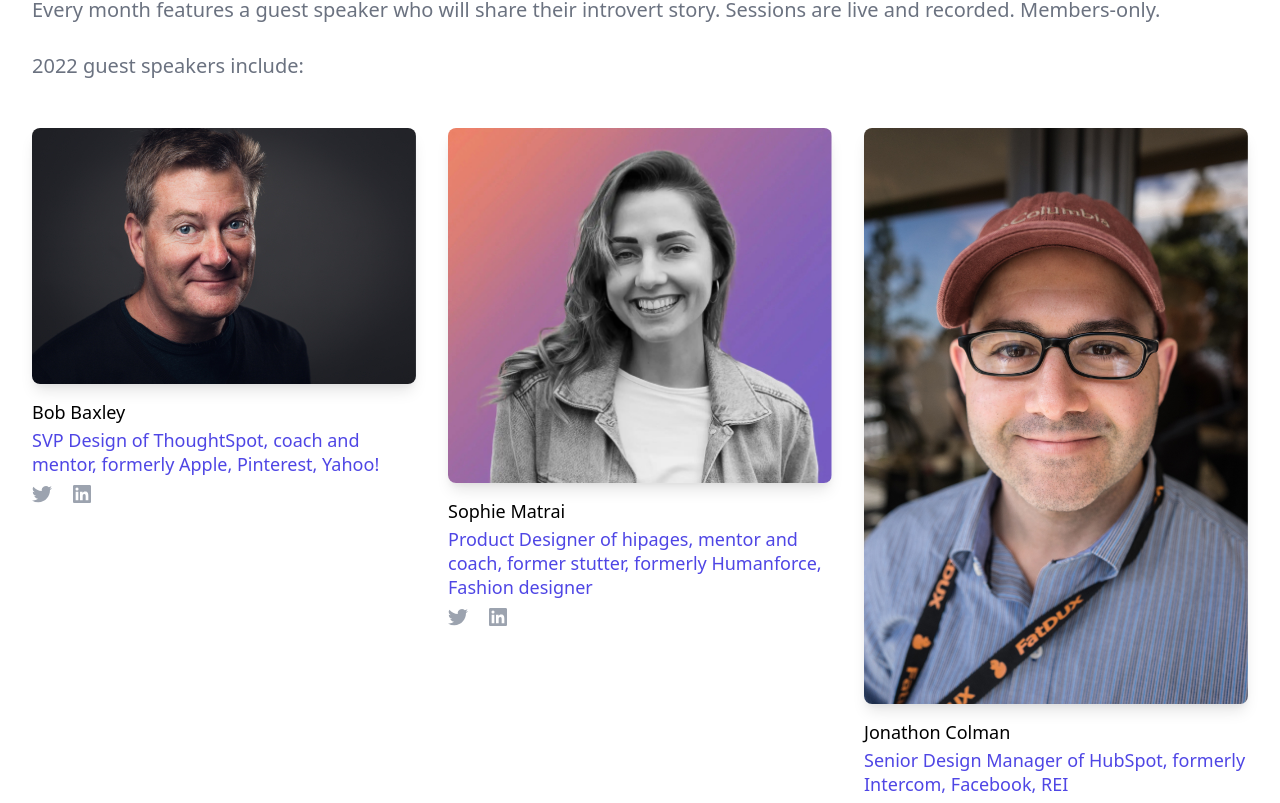
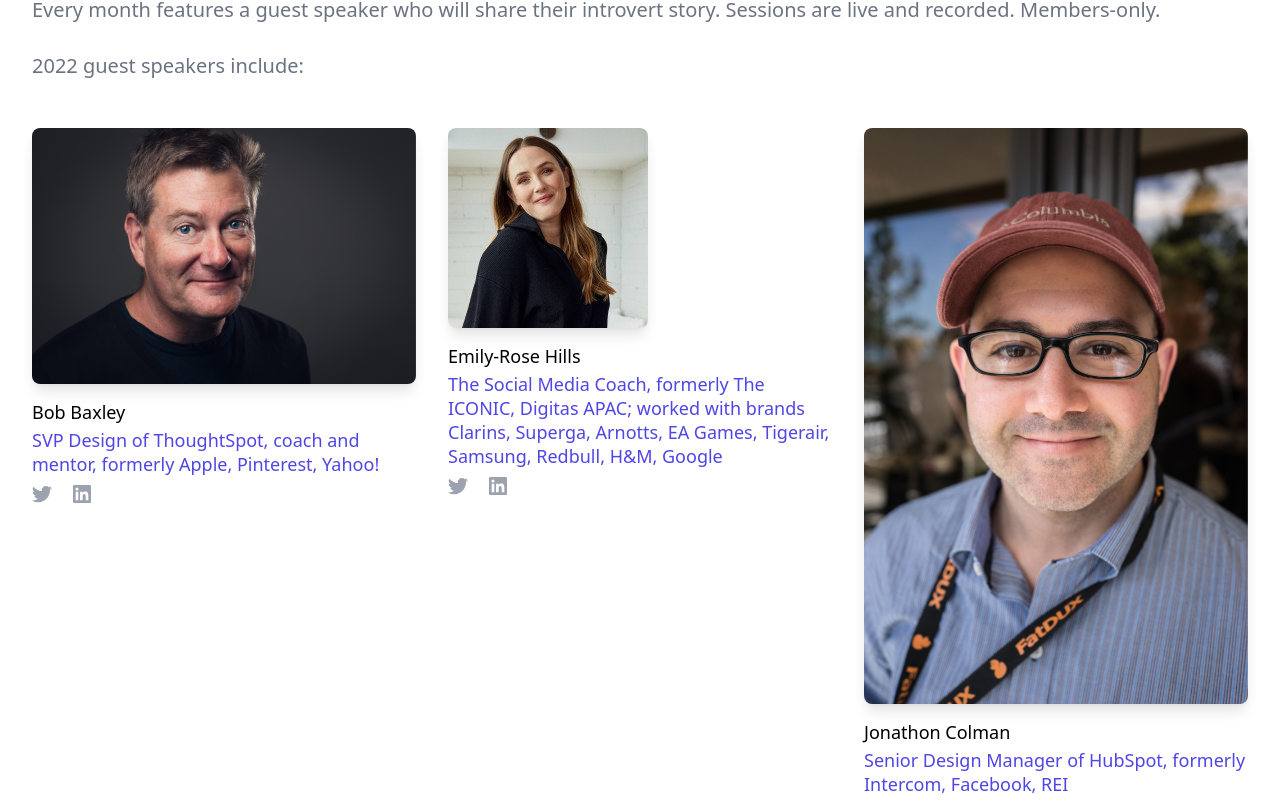
Before and after one commit to timyeothequietachievr/website, a Next.js app: page / in a window 1280 px wide. Shown: the part 5714-6517 px from the top of the page. Built offline with nearby package versions, Linux system fonts and the light colour scheme.

Commit message:
emilyrose

```diff
--- a/components/MonthlyGuestSpeakers.jsx
+++ b/components/MonthlyGuestSpeakers.jsx
@@ -24,12 +24,12 @@ const people = [
         linkedinUrl: 'https://www.linkedin.com/in/bbaxley/',
       },
       {
-        name: 'Sophie Matrai',
-        role: 'Product Designer of hipages, mentor and coach, former stutter, formerly Humanforce, Fashion designer',
+        name: 'Emily-Rose Hills',
+        role: 'The Social Media Coach, formerly The ICONIC, Digitas APAC; worked with brands Clarins, Superga, Arnotts, EA Games, Tigerair, Samsung, Redbull, H&M, Google',
         imageUrl:
-          'src/profile-sophiematrai.jpg?ixlib=rb-1.2.1&ixid=eyJhcHBfaWQiOjEyMDd9&auto=format&fit=facearea&facepad=8&w=1024&h=1024&q=80',
-        twitterUrl: 'https://www.instagram.com/sophioia/?hl=en',
-        linkedinUrl: 'https://www.linkedin.com/in/sophie-matrai-0b9936110/',
+          'src/guest-emilyrose.jpg?ixlib=rb-1.2.1&ixid=eyJhcHBfaWQiOjEyMDd9&auto=format&fit=facearea&facepad=8&w=1024&h=1024&q=80',
+        twitterUrl: 'https://www.instagram.com/the.socialmediacoach/',
+        linkedinUrl: 'https://www.linkedin.com/in/emilyrosehills',
       },
       {
         name: 'Jonathon Colman',
@@ -86,6 +86,14 @@ const people = [
           'src/guest-magshanley.png?ixlib=rb-1.2.1&ixid=eyJhcHBfaWQiOjEyMDd9&auto=format&fit=facearea&facepad=8&w=1024&h=1024&q=80',
         twitterUrl: 'https://twitter.com/magshanley',
         linkedinUrl: 'https://www.linkedin.com/in/magshanley/',
+      },
+      {
+        name: 'Sophie Matrai',
+        role: 'Product Designer of hipages, mentor and coach, former stutter, formerly Humanforce, Fashion designer',
+        imageUrl:
+          'src/profile-sophiematrai.jpg?ixlib=rb-1.2.1&ixid=eyJhcHBfaWQiOjEyMDd9&auto=format&fit=facearea&facepad=8&w=1024&h=1024&q=80',
+        twitterUrl: 'https://www.instagram.com/sophioia/?hl=en',
+        linkedinUrl: 'https://www.linkedin.com/in/sophie-matrai-0b9936110/',
       },
       {
         name: 'More to be announced',
```
Also changed, not shown: public/src/guest-emilyrose.jpg (added).
